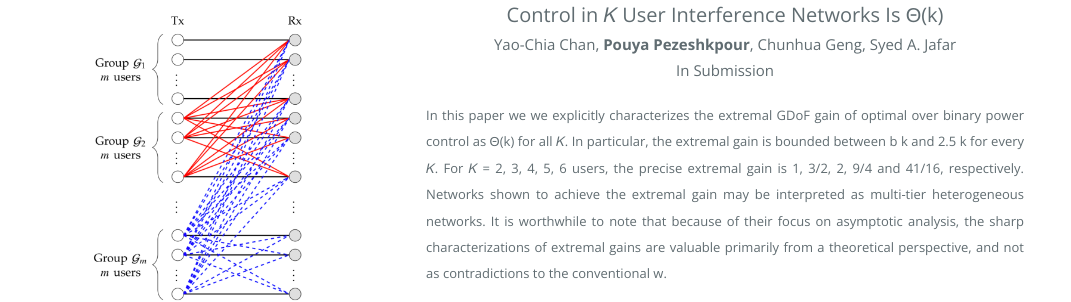
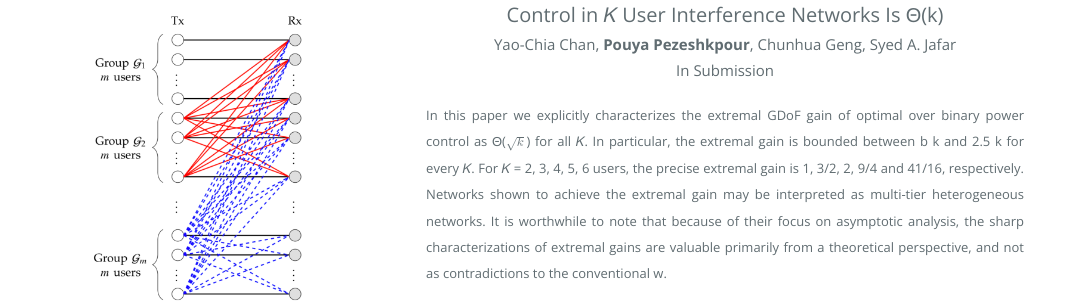
Before and after one commit to pouyapez/pouyapez.github.io, a Jekyll site: the page built from index.md, in a window 1280 px wide and 900 px high, scrolled down 1302 px. Shown: the part 154-456 px from the top of the window, without its empty margins (104-1175 px from the left). Built offline with Jekyll 4.4.1, drawn with Linux system fonts in a browser that asks for light colours.

Commit message:
Update index.md

```diff
--- a/index.md
+++ b/index.md
@@ -57,7 +57,7 @@ layout: default
               <font style="font-size:20px">The Extremal GDoF Gain of Optimal versus Binary Power Control in 𝐾 User Interference Networks Is Θ(<h:sqrt>k</h:sqrt>)</font><br>
               <font style="font-size:15px">Yao-Chia Chan, <b>Pouya Pezeshkpour</b>, Chunhua Geng, Syed A. Jafar<br>
               In Submission</font><br>
-             </p><p align="justify"> <font style="font-size:13px">In this paper we  we explicitly characterizes the extremal GDoF gain of optimal over binary power control as Θ(<h:sqrt>k</h:sqrt>) for all 𝐾. In particular, the extremal gain is bounded between b
+             </p><p align="justify"> <font style="font-size:13px">In this paper we explicitly characterizes the extremal GDoF gain of optimal over binary power control as Θ(<math><msqrt><mi>k</mi></msqrt></math>) for all 𝐾. In particular, the extremal gain is bounded between b
 <h:sqrt>k</h:sqrt> and 2.5 <h:sqrt>k</h:sqrt> for every 𝐾. For 𝐾 = 2, 3, 4, 5, 6 users, the precise extremal gain is 1, 3/2, 2, 9/4 and 41/16, respectively. Networks shown to achieve the extremal gain may be interpreted as multi-tier heterogeneous networks. It is worthwhile to note that because of their focus on asymptotic analysis, the sharp characterizations of extremal gains are valuable primarily from a theoretical perspective, and not as contradictions to the conventional w. </font><br></p>
                       <p align="center">
              <font style="font-size:15px"><a href="https://arxiv.org/pdf/2205.02216.pdf">PDF</a></font>
```
